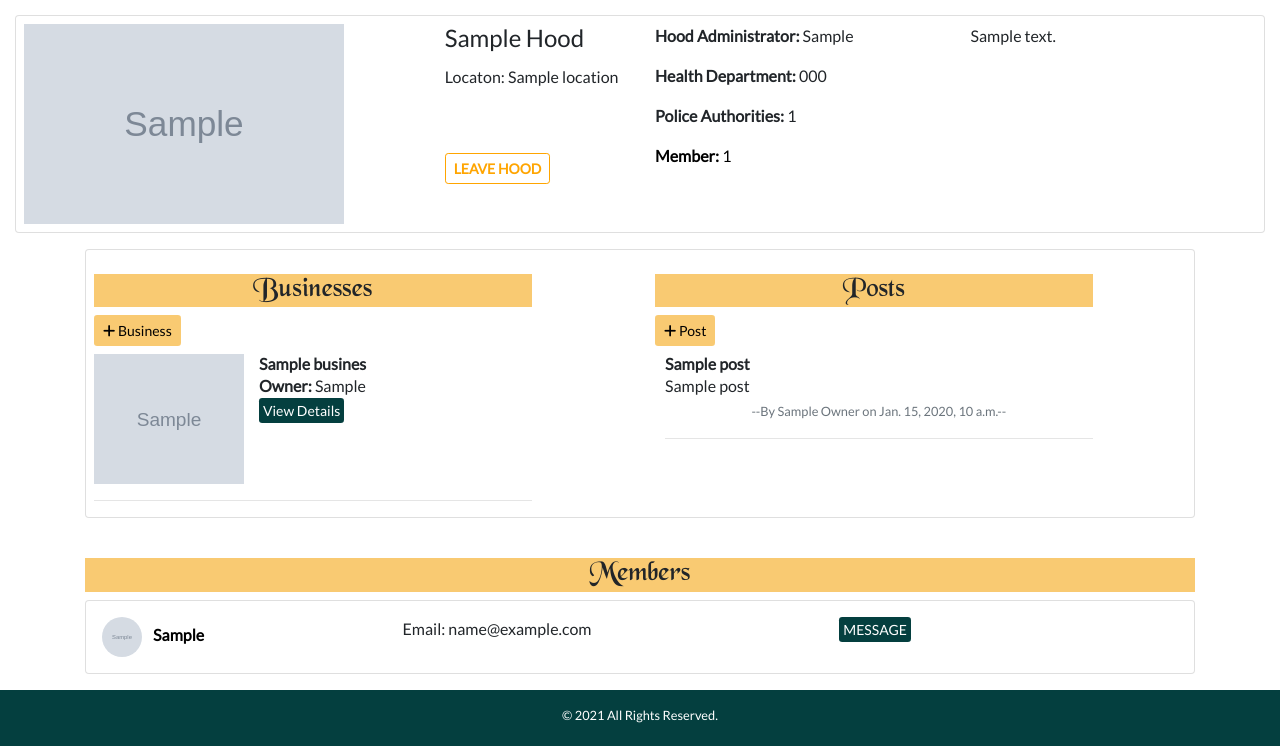
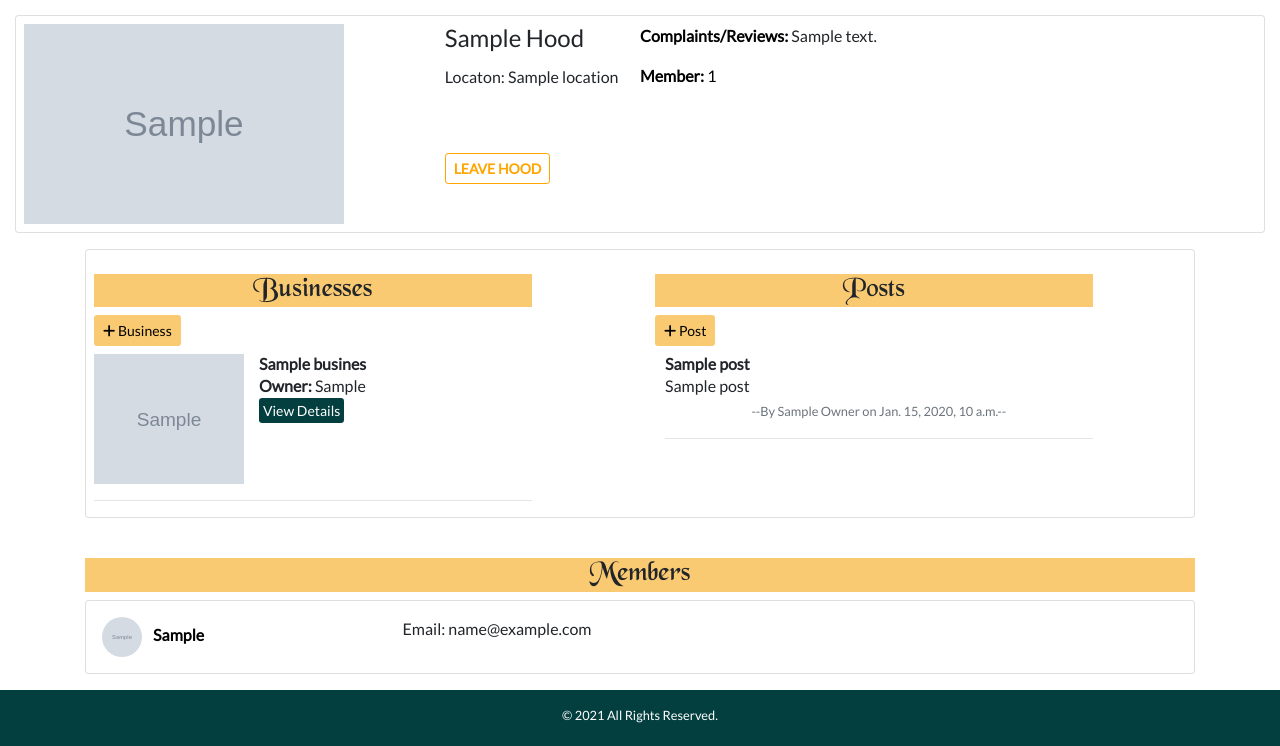
Before and after one commit to Wambui-123/NeighbourHood, a Django app: template neighbour/templates/all-neighbour/user_hood.html in a window 1280 px wide. Shown: the part 119-865 px from the top of the page. Run offline with Django 3.2, Linux system fonts and the light colour scheme; tables that the repository leaves empty hold one stand-in row (values such as "Sample post"); the template is opened without the code that fills it: values that come from a table or form of the project are taken from there, most other values are stand-ins (such as "Sample title", 1, 10 or a date in 2020); grey boxes marked "Sample" are stand-in pictures; some libraries are stand-ins or nearby versions; some web fonts are replaced.

```diff
--- a/neighbour/models.py
+++ b/neighbour/models.py
@@ -11,9 +11,9 @@ class NeighbourHood(models.Model):
     admin = models.ForeignKey(User, on_delete=models.CASCADE, related_name="hood",null=True)
     hood_logo = models.ImageField(upload_to='images/')
     description = models.TextField()
-    health_tell = PhoneField(null=True, blank=True)
-    police_number = PhoneField(null=True, blank=True)
-    area_administrator = models.CharField(max_length=100,null=True)
+    # health_tell = PhoneField(null=True, blank=True)
+    # police_number = PhoneField(null=True, blank=True)
+    # area_administrator = models.CharField(max_length=100,null=True)
 
     class Meta:
         ordering = ['-pk']
--- a/neighbour/templates/all-neighbour/user_hood.html
+++ b/neighbour/templates/all-neighbour/user_hood.html
@@ -22,15 +22,9 @@
                         </p>
                        {%endif%}
                 </div>
-                <div class="col-md-3">
-                    <p><span class="font-weight-bold">Hood Administrator:</span>  {{hood.area_administrator}}</p>
-                    <p><span class="font-weight-bold">Health Department:</span>  {{hood.health_tell}}</p>
-                    <p><span class="font-weight-bold">Police Authorities:</span>  {{hood.police_number}}</p>
+                <div>
+                    <p><span class="font-weight-bold black">Complaints/Reviews:</span>  {{hood.description}}</p>
                     <p><a href="#members" class="black"><span class="font-weight-bold">Member{{hood.members.count|pluralize}}:</span>  {{hood.members.count}}</a></p>
-                </div>
-                <div class="col-md-3">
-                    <p class="card-text">{{hood.description}}</p>
-
                 </div>
             </div>
 
@@ -152,9 +146,7 @@
                             <div class="col-md-5">
                             <span class="ml-4 mail">Email: {{member.user.email}}</span>
                             </div>
-                            <div class="col-md-4">
-                            <a href="" class=" btn-sm orange1 text-white p-1 detail-view send-message ">MESSAGE</a>
-                            </div>
+
                             </div>
                         </span>
 
```
Also changed, not shown: neighbour/templates/all-neighbour/home.html (+4 -4 lines), neighbour/migrations/0024_auto_20220618_1143.py (added), neighbour/migrations/0025_auto_20220618_1157.py (added).
